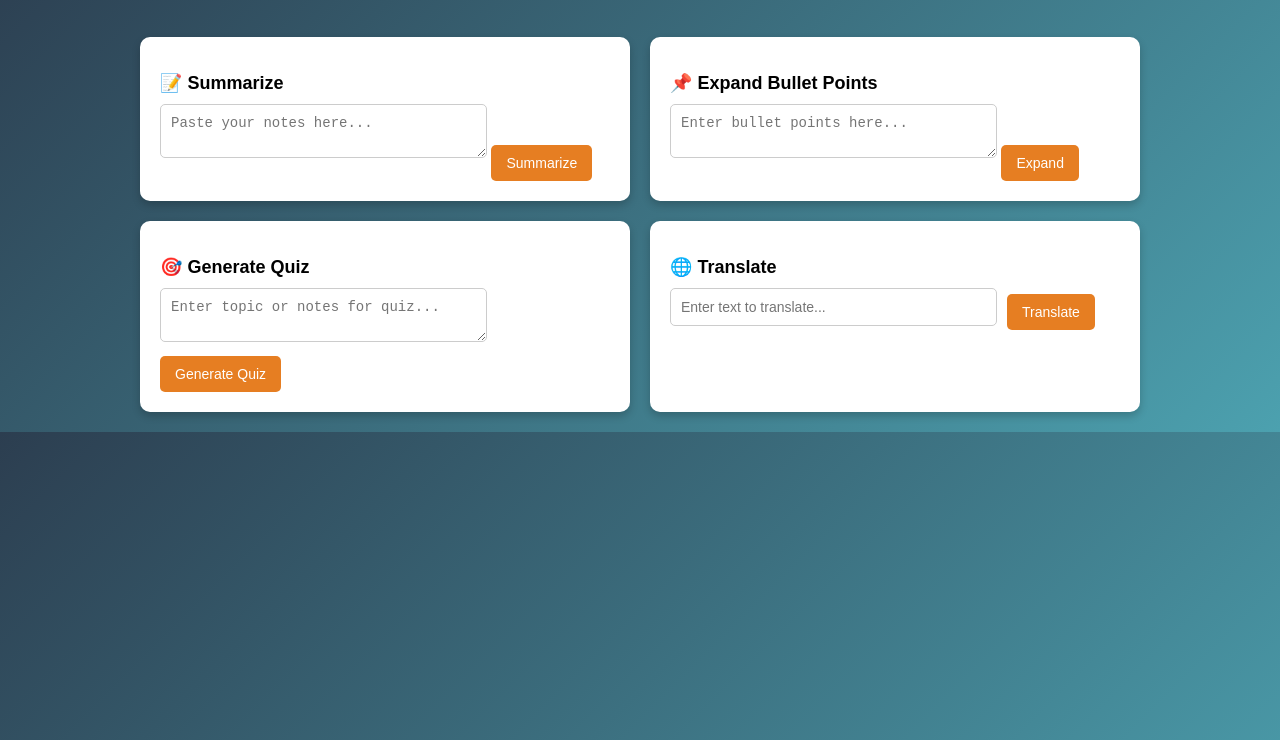
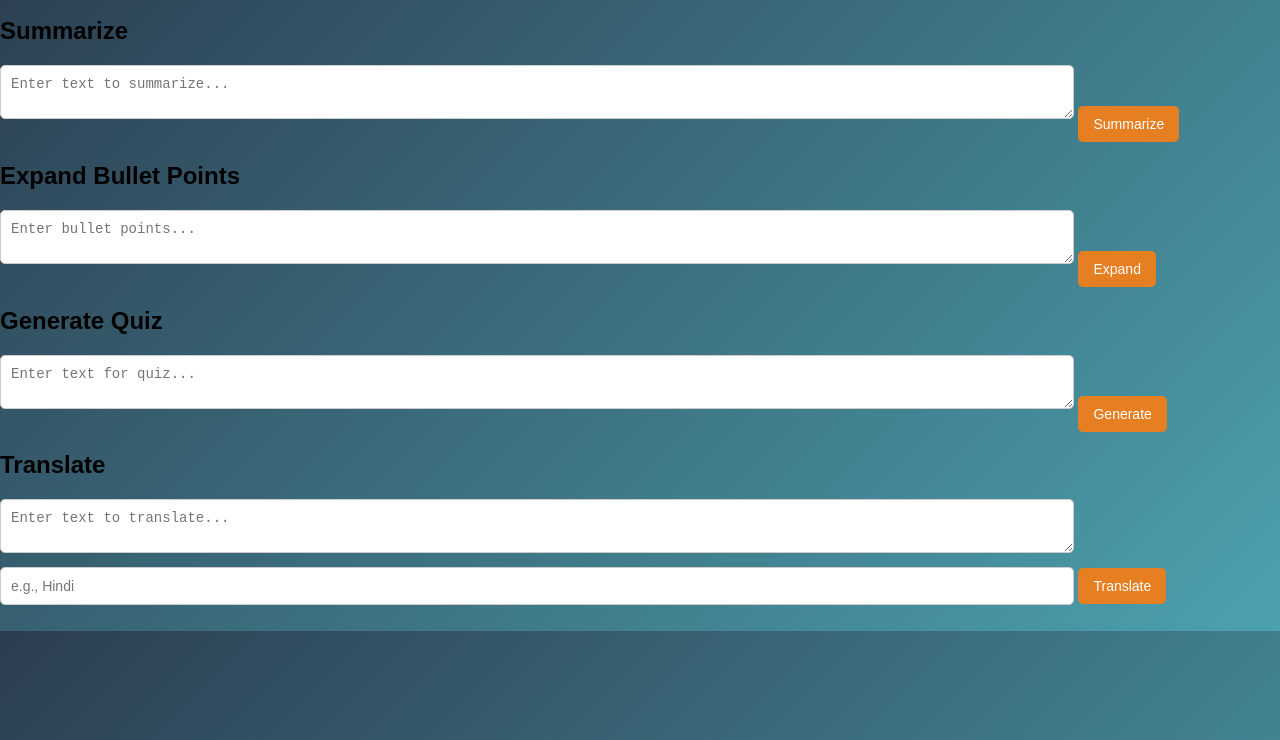
Before and after one commit to priya2339/Note-genius, a plain HTML site: page frontend/index.html in a window 1280 px wide. Shown: the part 60-800 px from the top of the page. Drawn offline with Linux system fonts and the light colour scheme.

Commit message:
Update index.html

```diff
--- a/frontend/index.html
+++ b/frontend/index.html
@@ -46,62 +46,16 @@
  -->
 
 
-<!--
+
 <!DOCTYPE html>
 <html lang="en">
 <head>
   <meta charset="UTF-8" />
   <meta name="viewport" content="width=device-width, initial-scale=1.0"/>
   <title>AI Learning Assistant</title>
-  <link rel="stylesheet" href="style.css">
-</head>
-<body>
-  <h1>AI Learning Assistant</h1>
-
-  <div class="row">
-    <section class="tool-card">
-      <h2>Summarize</h2>
-      <textarea id="summarizeInput" placeholder="Enter text to summarize..."></textarea>
-      <button onclick="summarizeNotes()">Summarize</button>
-      <p id="summaryOutput"></p>
-    </section>
-
-    <section class="tool-card">
-      <h2>Expand Bullet Points</h2>
-      <textarea id="expandInput" placeholder="Enter bullet points..."></textarea>
-      <button onclick="expandBullets()">Expand</button>
-      <p id="expandOutput"></p>
-    </section>
-  </div>
-
-  <div class="row">
-    <section class="tool-card">
-      <h2>Generate Quiz</h2>
-      <textarea id="quizInput" placeholder="Enter text for quiz..."></textarea>
-      <button onclick="generateQuiz()">Generate</button>
-      <p id="quizOutput"></p>
-    </section>
-
-    <section class="tool-card">
-      <h2>Translate</h2>
-      <textarea id="translateInput" placeholder="Enter text to translate..."></textarea>
-      <input type="text" id="targetLanguage" placeholder="e.g., Hindi" />
-      <button onclick="translateText()">Translate</button>
-      <p id="translateOutput"></p>
-    </section>
-  </div>
-
-  <script src="script.js"></script>
-</body>
-</html> -->
-
-<!DOCTYPE html>
-<html>
-<head>
-  <meta charset="UTF-8">
-  <title>AI Learning Assistant</title>
+<!--   <link rel="stylesheet" href="style.css"> -->
   <style>
-    body {
+     body {
       font-family: Arial, sans-serif;
       background: linear-gradient(135deg, #2C3E50, #4CA1AF);
       margin: 0;
@@ -167,33 +121,40 @@
 </head>
 <body>
   <h1>AI Learning Assistant</h1>
-  <div class="container">
-    <div class="card">
-      <h2>📝 Summarize</h2>
-      <textarea placeholder="Paste your notes here..."></textarea>
+
+  <div class="row">
+    <section class="tool-card">
+      <h2>Summarize</h2>
+      <textarea id="summarizeInput" placeholder="Enter text to summarize..."></textarea>
       <button onclick="summarizeNotes()">Summarize</button>
-    </div>
+      <p id="summaryOutput"></p>
+    </section>
 
-    <div class="card">
-      <h2>📌 Expand Bullet Points</h2>
-      <textarea placeholder="Enter bullet points here..."></textarea>
+    <section class="tool-card">
+      <h2>Expand Bullet Points</h2>
+      <textarea id="expandInput" placeholder="Enter bullet points..."></textarea>
       <button onclick="expandBullets()">Expand</button>
-    </div>
+      <p id="expandOutput"></p>
+    </section>
+  </div>
 
-    <div class="card">
-      <h2>🎯 Generate Quiz</h2>
-      <textarea placeholder="Enter topic or notes for quiz..."></textarea>
-      <button onclick="generateQuiz()">Generate Quiz</button>
-    </div>
+  <div class="row">
+    <section class="tool-card">
+      <h2>Generate Quiz</h2>
+      <textarea id="quizInput" placeholder="Enter text for quiz..."></textarea>
+      <button onclick="generateQuiz()">Generate</button>
+      <p id="quizOutput"></p>
+    </section>
 
-    <div class="card">
-      <h2>🌐 Translate</h2>
-      <div class="input-group">
-        <input type="text" placeholder="Enter text to translate...">
-        <button onclick="translateText()">Translate</button>
-      </div>
-    </div>
+    <section class="tool-card">
+      <h2>Translate</h2>
+      <textarea id="translateInput" placeholder="Enter text to translate..."></textarea>
+      <input type="text" id="targetLanguage" placeholder="e.g., Hindi" />
+      <button onclick="translateText()">Translate</button>
+      <p id="translateOutput"></p>
+    </section>
   </div>
+
   <script src="script.js"></script>
 </body>
 </html>
```
